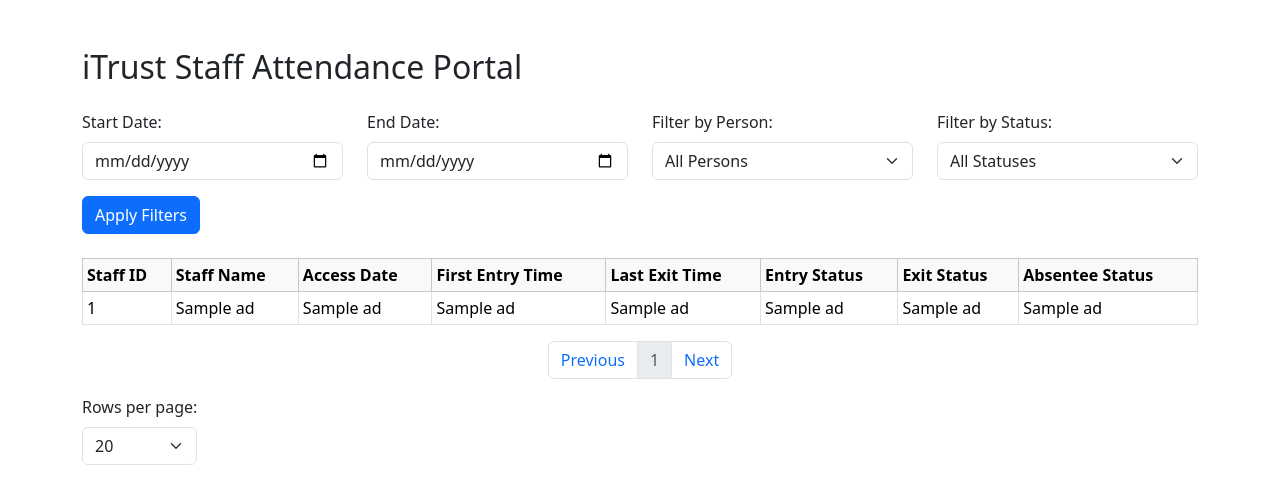
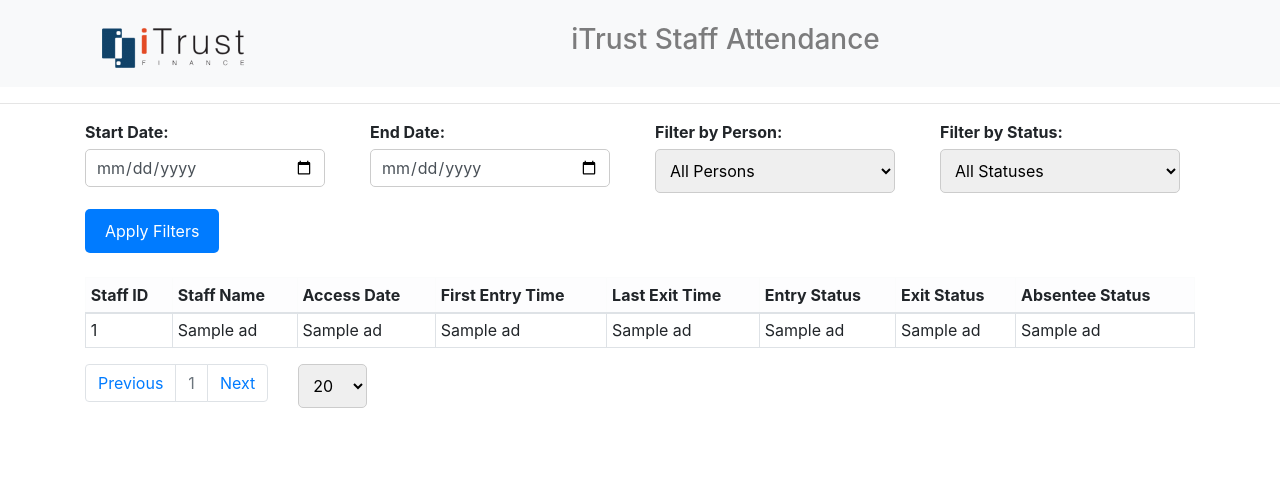
Before and after one commit to makilagied/attendance_reports, a Flask app: page / in a window 1280 px wide. Shown: the top 504 px of the page. Run offline with Flask 3, Linux system fonts and the light colour scheme; a database or web service that is not in the repository returns one stand-in record (values such as "Sample title"); some libraries are stand-ins or nearby versions.

Commit message:
updated _assets

```diff
--- a/templates/index.html
+++ b/templates/index.html
@@ -5,15 +5,106 @@
     <meta name="viewport" content="width=device-width, initial-scale=1.0">
     <title>Attendance Data</title>
     <!-- Bootstrap CSS -->
-    <link href="https://cdn.jsdelivr.net/npm/bootstrap@5.3.0-alpha1/dist/css/bootstrap.min.css" rel="stylesheet">
-    <!-- Add this script inside the <head> section of your HTML file -->
+    <link rel="stylesheet" href="https://maxcdn.bootstrapcdn.com/bootstrap/4.5.2/css/bootstrap.min.css">
+    <!-- Link to Font Awesome for icons -->
+    <link rel="stylesheet" href="https://cdnjs.cloudflare.com/ajax/libs/font-awesome/5.15.4/css/all.min.css">
 
+      <style>
+        /* Style for form */
+form {
+    max-width: auto;
+    margin: 0 auto;
+}
+
+/* Style for form row */
+.row {
+    display: flex;
+    flex-wrap: wrap;
+    margin-bottom: 15px;
+}
+
+/* Style for form columns */
+.col {
+    flex: 1;
+    margin-right: 15px;
+}
+
+/* Style for form label */
+.form-label {
+    margin-bottom: 5px;
+    display: block;
+    font-weight: bold;
+}
+
+/* Style for form control */
+.form-control {
+    width: 100%;
+    padding: 10px;
+    border: 1px solid #ccc;
+    border-radius: 5px;
+}
+
+/* Style for form select */
+.form-select {
+    width: 100%;
+    padding: 10px;
+    border: 1px solid #ccc;
+    border-radius: 5px;
+}
+
+/* Style for form button */
+.btn {
+    padding: 10px 20px;
+    background-color: #007bff;
+    color: #fff;
+    border: none;
+    border-radius: 5px;
+    cursor: pointer;
+}
+
+.btn-primary {
+    background-color: #007bff;
+}
+
+/* Responsive styles */
+@media (max-width: 768px) {
+    .col {
+        flex: 100%;
+        margin-right: 0;
+        margin-bottom: 15px;
+    }
+}
+
+      </style>
 
 </head>
 <body>
+  <header class="top-header navbar navbar-expand-lg navbar-light bg-light">
+    <div class="container">
+        <a class="navbar-brand" href="#">
+            <!-- Your logo image goes here -->
+            <img src="../assets/itr_logo.png" alt="Logo">
+        </a>
+        <div class="navbar-collapse justify-content-center">
+            <h3 class="navbar-text">iTrust Staff Attendance</h3>
+        </div>
+        <div class="navbar-nav ml-auto">
+            <!-- Your other icons or navigation links go here -->
+            <a href="#" class="nav-item nav-link">
+                <!-- <img src="icon1.png" alt="Icon 1"> -->
+            </a>
+            <a href="#" class="nav-item nav-link">
+                <!-- <img src="icon2.png" alt="Icon 2"> -->
+            </a>
+            <!-- Add more icons as needed -->
+        </div>
+    </div>
+</header>
+<hr>
+
 
 <div class="container">
-    <h2 class="mt-5 mb-4">iTrust Staff Attendance Portal</h2>
+    <!-- <h2 class="mt-5 mb-4">iTrust Staff Attendance Portal</h2> -->
 
     <!-- Filter Form -->
     <form method="GET" action="/">
@@ -84,17 +175,20 @@
                 {% endfor %}
             </tbody>
         </table>
-    <!-- Pagination -->
-    <nav>
-        <ul id="pagination" class="pagination justify-content-center">
-          <!-- Pagination links will be populated dynamically using JavaScript -->
-        </ul>
-      </nav>
+
 
       <!-- Row selection dropdown -->
       <div class="row mt-3">
         <div class="col-auto">
-          <label for="rowsPerPage" class="form-label">Rows per page:</label>
+              <!-- Pagination -->
+    <nav>
+      <ul id="pagination" class="pagination justify-content-center">
+        <!-- Pagination links will be populated dynamically using JavaScript -->
+      </ul>
+    </nav>
+        </div>
+        <div class="col-auto">
+          <!-- <label for="rowsPerPage" class="form-label">Rows per page:</label> -->
           <select id="rowsPerPage" class="form-select">
             <option value="10">10</option>
             <option value="20" selected>20</option>
```
Also changed, not shown: assets/itr_logo.png (added), assets/logo.svg (added).
